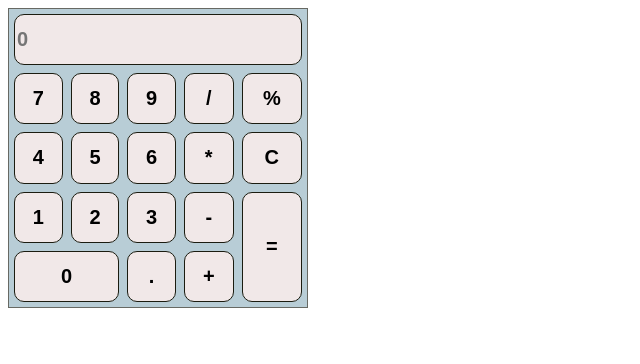
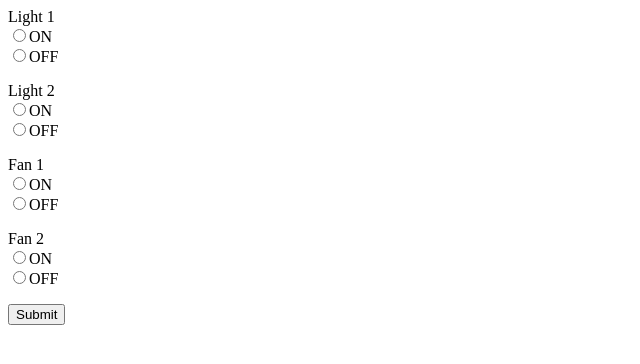
Before and after one commit to akshayvpathak/pathakakshay.github.io, a plain HTML site: page index.html in a window 1280 px wide. Shown: the whole page, without its empty margins (0-640 px from the left). Drawn offline with Linux system fonts and the light colour scheme.

Commit message:
Update index.html

```diff
--- a/index.html
+++ b/index.html
@@ -1,60 +1,38 @@
 <html>
 <head>
 <title>
-Calculator
+Smart Home
 </title>
-<link href = "styles.css" type = "text/css" rel = "stylesheet" />
-<script type="text/javascript">
-  function dis(val)
-{
-	myform.result.value += val;
-}
-function clearscreen()
-{
-	myform.result.value = "";
-}
-function solve()
-{
-	let x = myform.result.value;
-	let y  = eval(x);
-	myform.result.value = y;
-}
-</script>
 </head>
 <body>
-<table>
-<form action="" name="myform">
-<tr>
-<td colspan="5"><input type="text" placeholder="0" name="result" readonly></td>
-</tr>
-<tr>
-<td><input type = "button" value="7" name = "7" onclick = "dis('7')"></td>
-<td><input type = "button" value="8" name = "8" onclick = "dis('8')"></td>
-<td><input type = "button" value="9" name = "9" onclick = "dis('9')"></td>
-<td><input type = "button" value="/" name = "/" onclick = "dis('/')"></td>
-<td><input type = "button" value="%" name = "%" onclick = "dis('%')"></td>
-</tr>
-<tr>
-<td><input type = "button" value="4" name = "4" onclick = "dis('4')"></td>
-<td><input type = "button" value="5" name = "5" onclick = "dis('5')"></td>
-<td><input type = "button" value="6" name = "6" onclick = "dis('6')"></td>
-<td><input type = "button" value="*" name = "*" onclick = "dis('*')"></td>
-<td><input type = "button" value="C" name = "C" onclick = "clearscreen()"></td>
+<form action = "https://api.thingspeak.com/update"  method= "post" target= "_blank">
+<input type = "hidden" name = "api_key" value = "5ERAPQX4R1RD7B5E">
+Light 1</br>
+<input type ="radio" name = "field1" value = "1">ON
+<br>
+<input type ="radio" name = "field1" value = "0">OFF
+</p>
+<p>
+Light 2</br>
+<input type ="radio" name = "field2" value = "1">ON
+<br>
+<input type ="radio" name = "field2" value = "0">OFF
+</p>
+<p>
+Fan 1</br>
+<input type ="radio" name = "field3" value = "1">ON
+<br>
+<input type ="radio" name = "field3" value = "0">OFF
+</p><p>
+Fan 2</br>
+<input type ="radio" name = "field4" value = "1">ON
+<br>
+<input type ="radio" name = "field4" value = "0">OFF
+</p>
+<p>
+<input type = "submit" name = "Enter">
+</p>
+</form>
+</body>
 
-</tr>
-<tr>
-<td><input type = "button" value="1" name = "1" onclick = "dis('1')"></td>
-<td><input type = "button" value="2" name = "2" onclick = "dis('2')"></td>
-<td><input type = "button" value="3" name = "3" onclick = "dis('3')"></td>
-<td><input type = "button" value="-" name = "-" onclick = "dis('-')"></td>
-<td rowspan="2"><input type = "button" value="=" name = "=" onclick = "solve()"></td>
-</tr>
-<tr>
-<td colspan = "2"><input type = "button" value="0" name = "0" onclick = "dis(0)"></td>
-<td ><input type = "button" value="." name = "." onclick = "dis('.')"></td>
-<td><input type = "button" value="+" name = "+" onclick = "dis('+')"></td>
-</tr>
-</form>
-</table>
-</body>
 </html>
```
